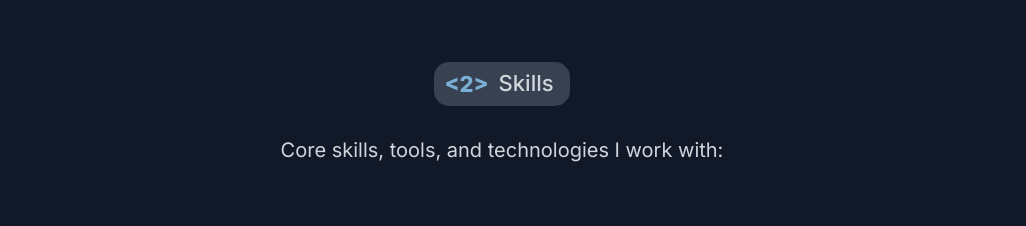
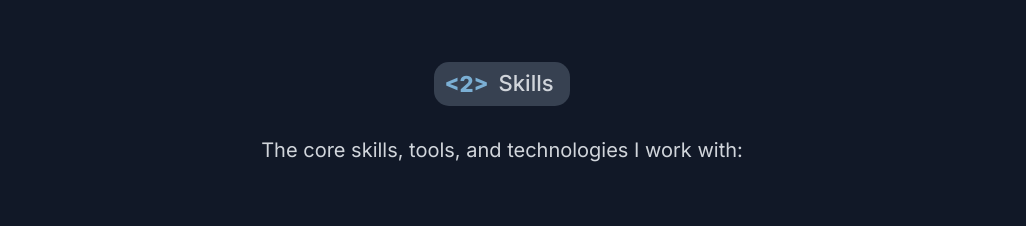
Before and after one commit to ayushsubramanian/portfolio-website, a plain HTML site: page index.html in a window 1280 px wide. Shown: the part 1900-2126 px from the top of the page, without its empty margins (138-1164 px from the left). Drawn offline with Linux system fonts and the light colour scheme.

Commit message:
Refine skills section intro

```diff
--- a/index.html
+++ b/index.html
@@ -104,7 +104,7 @@
         <div class="section-shell">
           <div class="section-heading centered">
             <h2><span>&lt;2&gt;</span> Skills</h2>
-            <p>Core skills, tools, and technologies I work with:</p>
+            <p>The core skills, tools, and technologies I work with:</p>
           </div>
           <div class="skills-grid" aria-label="Skills and technologies">
             <div class="skill-item"><img src="assets/python-icon.svg" alt="" /><span>Python</span></div>
```
